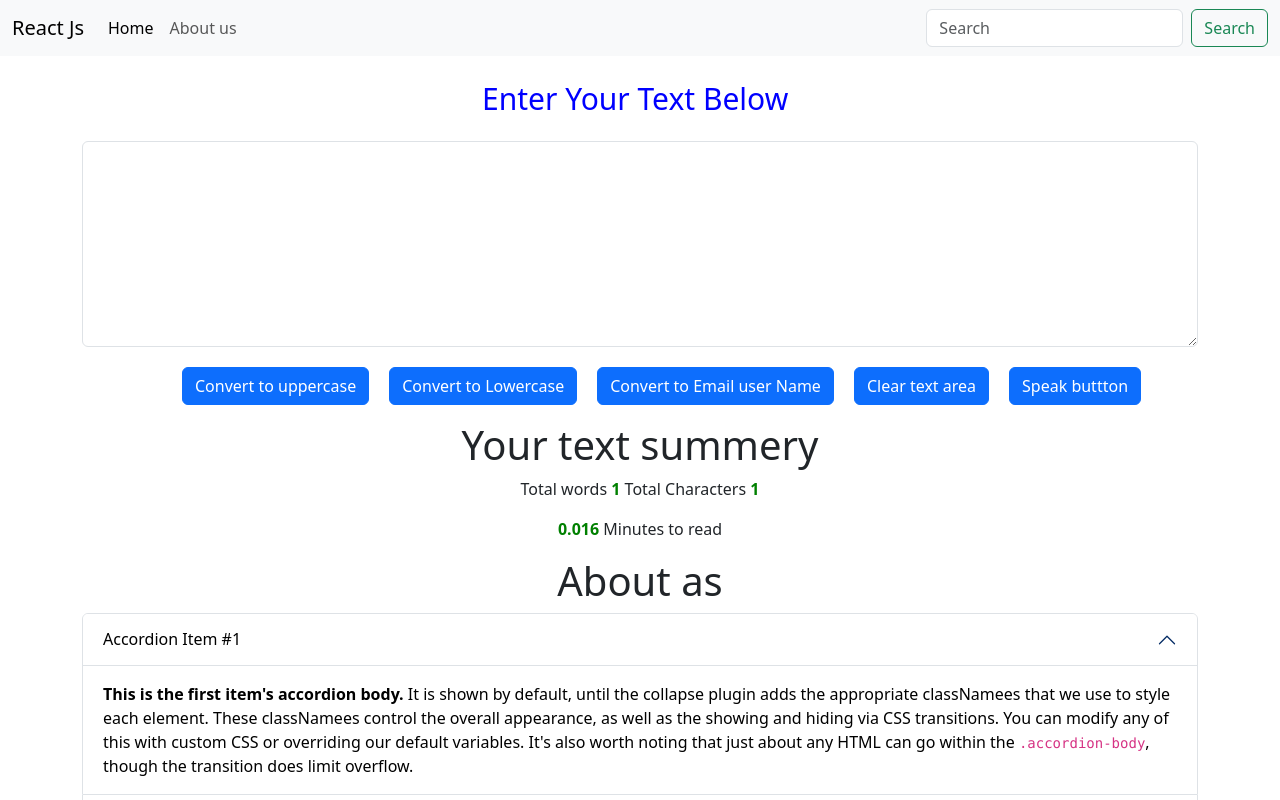
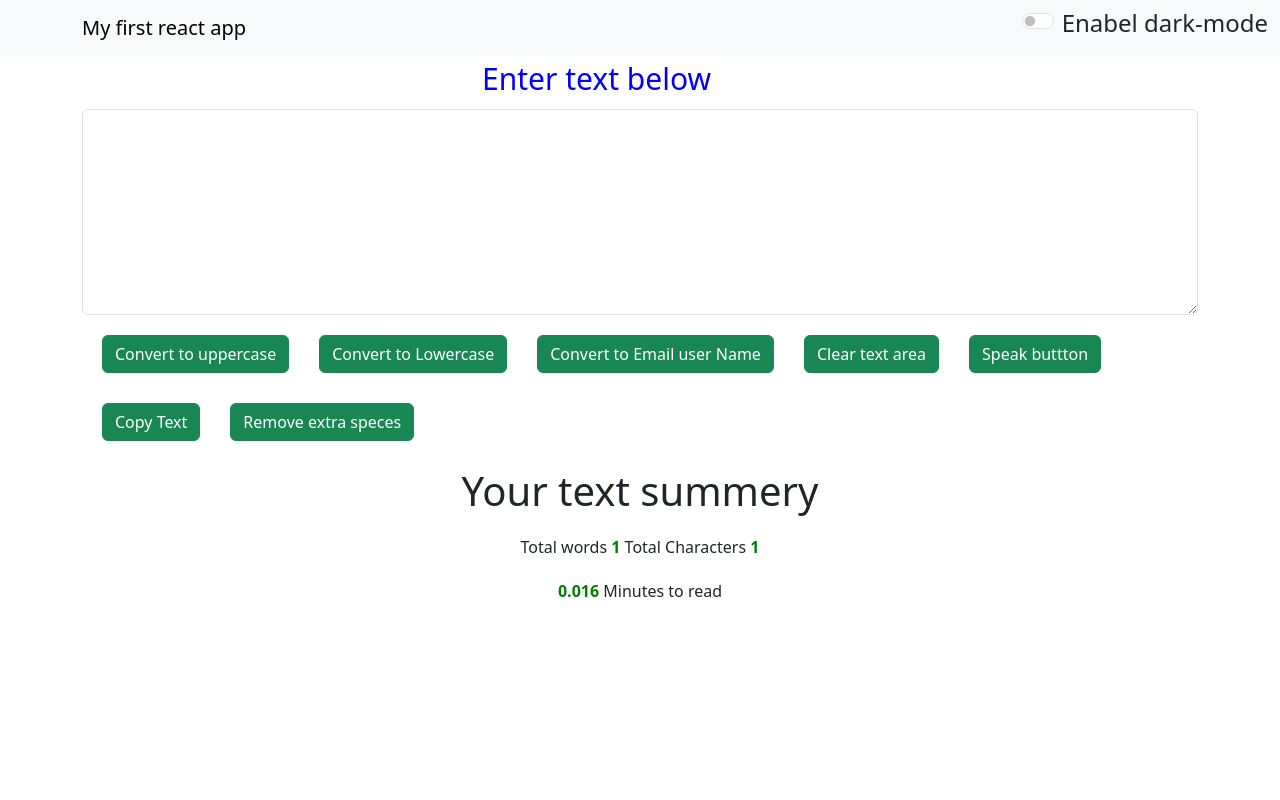
Before and after one commit to HarshBaghele/TextUtiless, a React (Create React App) app: page / in a window 1280 px wide. Shown: the top 800 px of the page. Built offline with nearby package versions, Linux system fonts and the light colour scheme.

Commit message:
first commit

```diff
--- a/src/App.css
+++ b/src/App.css
@@ -2,8 +2,7 @@
     text-align: center;
     color: blue;
     margin-left: 400px;
-    margin-top: 20px;
-    margin-bottom: 20px;
+    margin-top: 0px;
     font-size: 30px;
 }
 *{
@@ -12,17 +11,23 @@
     box-sizing: border-box;
 }
 body {
-    height: 1000px;
+    /* height: 600px; */
+    /* background-color: rgb(250, 246, 246); */
 }
 #Btn1,#Btn2 {
     margin-top: 20px;
     margin-left: 20px;
 }
 #Btn1 {
-    margin-left: 100px;
+
+}
+#Btn3 {
+    margin-top: 20px;
+    margin-left: 20px;
 }
 h1,p,h2{
     text-align: center;
+    margin-bottom: 20px;
 }
 b {
     color: green;
@@ -31,3 +36,60 @@ b {
     display: flex;
     justify-content: center;
 }
+/* For devices with a width of 1200px and above (desktops) */
+@media (min-width: 1200px) {
+    button {
+        font-size: 18px;
+        padding: 12px 10px;
+        margin: 10px;
+    }
+    .navbar-brand {
+        margin-left: 70px;
+    }
+    .form-check {
+        margin-left: 70px;
+    }
+}
+
+/* For tablets (768px to 1199px) */
+@media (min-width: 768px) and (max-width: 1199px) {
+    button {
+        font-size: 16px;
+        padding: 10px 10px;
+        margin: 8px;
+    }
+    .navbar-brand {
+        margin-left: 70px;
+    }
+    .form-check {
+        margin-left: 70px;
+    }
+}
+
+/* For mobile devices (up to 767px) */
+@media (max-width: 767px) {
+    button {
+        font-size: 14px;
+        width: 270px; /* Make buttons take full width on small screens */
+        display: block; /* Stack buttons vertically */
+    }
+    #Btn1,#Btn2,#Btn3 {
+        margin-left: 50px;
+    }
+    .navbar-brand {
+        margin-left: 50px;
+    }
+    .form-check {
+        display: block;
+    }
+    .form-label {
+        display: none;
+    }
+    .form-control {
+        margin-top: 40px;
+    }
+    h4 {
+        font-size: 13px;
+        margin-top: 5px;
+    }
+}
--- a/src/App.js
+++ b/src/App.js
@@ -1,17 +1,32 @@
 // import logo from './logo.svg';
+import React, { useState } from 'react';
+
+
 import './App.css';
-import About from './componets/about';
 import Navbar from './componets/Navbar';
 import TextForm from './componets/textForm';
 
 function App() {
+  const[mode, setMode] = useState("light");
+  const toggleMode =()=> {
+    if(mode==='light') {
+       setMode('dark');
+       document.body.style.backgroundColor='black';
+       document.body.style.color='white';
+       document.querySelector('h4').innerHTML="Enabel light-mode"
+    } else {
+       setMode('light');
+       document.body.style.backgroundColor='white';
+       document.body.style.color='black';
+        document.querySelector('h4').innerHTML="Enabel dark-mode"
+    }
+  }
   return (
     <>
-<Navbar title="React Js" About="About us" joo="Contact"/>
+<Navbar title="React Js" About="About us" joo="Contact" mode={mode} toggle={toggleMode}/>
 <div className="container">
 <TextForm text = "Enter Your Text Below"/>
 </div>
-<About/>
 </>
   );
 }
--- a/src/componets/Navbar.js
+++ b/src/componets/Navbar.js
@@ -5,26 +5,13 @@ import React from 'react'
 export default function Navbar(props) {
   return (
     <>
-    <nav className="navbar navbar-expand-lg bg-body-tertiary">
+    <nav className="navbar navbar-expand-lg bg-body-tertiary" data-bs-theme={props.mode}>
   <div className="container-fluid">
-    <a className="navbar-brand" href="/">{props.title}</a>
-    <button className="navbar-toggler" type="button" data-bs-toggle="collapse" data-bs-target="/navbarScroll" aria-controls="navbarScroll" aria-expanded="false" aria-label="Toggle navigation">
-      <span className="navbar-toggler-icon"></span>
-    </button>
-    <div className="collapse navbar-collapse" id="navbarScroll">
-      <ul className="navbar-nav me-auto my-2 my-lg-0 navbar-nav-scroll" Style="--bs-scroll-height: 100px;">
-        <li className="nav-item">
-          <a className="nav-link active" aria-current="page" href="/">Home</a>
-        </li>
-        <li className="nav-item">
-          <a className="nav-link" href="/">{props.About}</a>
-        </li>
-      </ul>
-      <form className="d-flex" role="search">
-        <input className="form-control me-2" type="search" placeholder="Search" aria-label="Search"/>
-        <button className="btn btn-outline-success" type="submit">Search</button>
-      </form>
-    </div>
+    <a className="navbar-brand" href="/">My first react app</a>
+      <div className={`form-check form-switch text-${props.mode==='light'?'dark':'light'}`}>
+  <input className="form-check-input" onClick={props.toggle} type="checkbox" role="switch" id="flexSwitchCheckDefault"/>
+  <div className="main"><h4>Enabel dark-mode</h4></div>
+     </div>
   </div>
 </nav>
   </>
--- a/src/componets/about.js
+++ b/src/componets/about.js
@@ -1,70 +1,85 @@
-import React, { useState } from 'react'
+// import React from 'react'
 
-export default function About() {
-     const [myStyle, setMystyle]= useState({
-      color:'black',
-      backgroundColor:'white',
-     });
-     const [btnText, setbtnText]= useState('Enabel Dark-mode')
-     let Styleto = () => {
-      if(myStyle.color==='white') {
-        setMystyle({
-          color:'black',
-          backgroundColor:'white',
-        })
-        setbtnText("Enabel Dark-mode")
-      } else {
-        setMystyle({
-          color:'white',
-          backgroundColor:'black',
-        })
-        setbtnText("Enabel Light-mode")
-      }
-     }
-  return (
-    <>
-    <div className="container" >
-    <h1>About as</h1>
-    <div className="accordion" id="accordionExample">
-    <div className="accordion-item" style={myStyle}>
-      <h2 className="accordion-header">
-        <button className="accordion-button" type="button" data-bs-toggle="collapse" data-bs-target="#collapseOne" aria-expanded="true" aria-controls="collapseOne" style={myStyle}>
-          Accordion Item #1
-        </button>
-      </h2>
-      <div id="collapseOne" className="accordion-collapse collapse show" data-bs-parent="#accordionExample" style={myStyle}>
-        <div className="accordion-body" style={myStyle}>
-          <strong>This is the first item's accordion body.</strong> It is shown by default, until the collapse plugin adds the appropriate classNamees that we use to style each element. These classNamees control the overall appearance, as well as the showing and hiding via CSS transitions. You can modify any of this with custom CSS or overriding our default variables. It's also worth noting that just about any HTML can go within the <code>.accordion-body</code>, though the transition does limit overflow.
-        </div>
-      </div>
-    </div>
-    <div className="accordion-item" style={myStyle}>
-      <h2 className="accordion-header">
-        <button className="accordion-button collapsed" type="button" data-bs-toggle="collapse" data-bs-target="#collapseTwo" aria-expanded="false" aria-controls="collapseTwo" style={myStyle}>
-          Accordion Item #2
-        </button>
-      </h2>
-      <div id="collapseTwo" className="accordion-collapse collapse" data-bs-parent="#accordionExample" style={myStyle}>
-        <div className="accordion-body" style={myStyle}>
-          <strong>This is the second item's accordion body.</strong> It is hidden by default, until the collapse plugin adds the appropriate classNamees that we use to style each element. These classNamees control the overall appearance, as well as the showing and hiding via CSS transitions. You can modify any of this with custom CSS or overriding our default variables. It's also worth noting that just about any HTML can go within the <code>.accordion-body</code>, though the transition does limit overflow.
-        </div>
-      </div>
-    </div>
-    <div className="accordion-item" style={myStyle}>
-      <h2 className="accordion-header">
-        <button className="accordion-button collapsed" type="button" data-bs-toggle="collapse" data-bs-target="#collapseThree" aria-expanded="false" aria-controls="collapseThree" style={myStyle}>
-          Accordion Item #3
-        </button>
-      </h2>
-      <div id="collapseThree" className="accordion-collapse collapse" data-bs-parent="#accordionExample" style={myStyle}>
-        <div className="accordion-body" style={myStyle}>
-          <strong>This is the third item's accordion body.</strong> It is hidden by default, until the collapse plugin adds the appropriate classNamees that we use to style each element. These classNamees control the overall appearance, as well as the showing and hiding via CSS transitions. You can modify any of this with custom CSS or overriding our default variables. It's also worth noting that just about any HTML can go within the <code>.accordion-body</code>, though the transition does limit overflow.
-        </div>
-      </div>
-    </div>
-  </div>
-  </div>
-  <div className="ntn11"> <button id='Btn2' className="btn btn-primary" onClick={Styleto}>{btnText}</button></div>>
-  </>
-  )
-}
+// export default function About() {
+//     //  const [myStyle, setMystyle]= useState({
+//     //   color:'black',
+//     //   backgroundColor:'white',
+//     //  });
+//     //  const [btnText, setbtnText]= useState('Enabel Dark-mode');
+//     //  const [btncol, setbtnColo]= useState({
+//     //   color:'white',
+//     //   backgroundColor:'black',
+//     //   border:'1px solid white',
+//     //  });
+//     //  let Styleto = () => {
+//     //   if(myStyle.color==='white') {
+//     //     setMystyle({
+//     //       color:'black',
+//     //       backgroundColor:'white',
+//     //     })
+//     //     setbtnColo({
+//     //       color:'white',
+//     //       backgroundColor:'black',
+//     //       border:'1px solid white',
+//     //     })
+//     //     setbtnText("Enabel Dark-mode")
+//     //   } else {
+//     //     setMystyle({
+//     //       color:'white',
+//     //       backgroundColor:'black',
+//     //     })
+//     //     setbtnColo({
+//     //       color:'black',
+//     //       backgroundColor:'white',
+//     //       border:'1px solid black',
+//     //     })
+//     //     setbtnText("Enabel Light-mode")
+//     //   }
+//     //  }
+//   return (
+// //     <>
+// //     <div className="container" >
+// //     <h1>About as</h1>
+// //     <div className="accordion" id="accordionExample">
+// //     <div className="accordion-item" style={myStyle}>
+// //       <h2 className="accordion-header">
+// //         <button className="accordion-button" type="button" data-bs-toggle="collapse" data-bs-target="#collapseOne" aria-expanded="true" aria-controls="collapseOne" style={myStyle}>
+// //           Accordion Item #1
+// //         </button>
+// //       </h2>
+// //       <div id="collapseOne" className="accordion-collapse collapse show" data-bs-parent="#accordionExample" style={myStyle}>
+// //         <div className="accordion-body" style={myStyle}>
+// //           <strong>This is the first item's accordion body.</strong> It is shown by default, until the collapse plugin adds the appropriate classNamees that we use to style each element. These classNamees control the overall appearance, as well as the showing and hiding via CSS transitions. You can modify any of this with custom CSS or overriding our default variables. It's also worth noting that just about any HTML can go within the <code>.accordion-body</code>, though the transition does limit overflow.
+// //         </div>
+// //       </div>
+// //     </div>
+// //     <div className="accordion-item" style={myStyle}>
+// //       <h2 className="accordion-header">
+// //         <button className="accordion-button collapsed" type="button" data-bs-toggle="collapse" data-bs-target="#collapseTwo" aria-expanded="false" aria-controls="collapseTwo" style={myStyle}>
+// //           Accordion Item #2
+// //         </button>
+// //       </h2>
+// //       <div id="collapseTwo" className="accordion-collapse collapse" data-bs-parent="#accordionExample" style={myStyle}>
+// //         <div className="accordion-body" style={myStyle}>
+// //           <strong>This is the second item's accordion body.</strong> It is hidden by default, until the collapse plugin adds the appropriate classNamees that we use to style each element. These classNamees control the overall appearance, as well as the showing and hiding via CSS transitions. You can modify any of this with custom CSS or overriding our default variables. It's also worth noting that just about any HTML can go within the <code>.accordion-body</code>, though the transition does limit overflow.
+// //         </div>
+// //       </div>
+// //     </div>
+// //     <div className="accordion-item" style={myStyle}>
+// //       <h2 className="accordion-header">
+// //         <button className="accordion-button collapsed" type="button" data-bs-toggle="collapse" data-bs-target="#collapseThree" aria-expanded="false" aria-controls="collapseThree" style={myStyle}>
+// //           Accordion Item #3
+// //         </button>
+// //       </h2>
+// //       <div id="collapseThree" className="accordion-collapse collapse" data-bs-parent="#accordionExample" style={myStyle}>
+// //         <div className="accordion-body" style={myStyle}>
+// //           <strong>This is the third item's accordion body.</strong> It is hidden by default, until the collapse plugin adds the appropriate classNamees that we use to style each element. These classNamees control the overall appearance, as well as the showing and hiding via CSS transitions. You can modify any of this with custom CSS or overriding our default variables. It's also worth noting that just about any HTML can go within the <code>.accordion-body</code>, though the transition does limit overflow.
+// //         </div>
+// //       </div>
+// //     </div>
+// //   </div>
+// //   </div>
+// //   <div className="ntn11"> <button id='Btn2' className="btn btn-"style={btncol} onClick={Styleto}>{btnText}</button></div>
+// //   </>
+//   )
+// }
--- a/src/componets/textForm.js
+++ b/src/componets/textForm.js
@@ -30,18 +30,30 @@ export default function TextForm(props) {
       msg.text= text;
       window.speechSynthesis.speak(msg);
     }
+    let handelCopy = () => {
+      let text = document.getElementById('mybox');
+      text.select();
+      navigator.clipboard.writeText(text.value)
+      window.alert("Text copied");
+    }
+    let handelExtra = () => {
+      let newText = text.split(/[ ]+/);
+      setText(newText.join(" "));
+    }
 
     const [text, setText]= useState(" ");
   return (
     <>
 <div className="mb-3">
-  <label htmlFor="Mybox" className="form-label">{props.text}</label>
+  <label htmlFor="Mybox" className="form-label">Enter text below</label>
   <textarea className="form-control" id="mybox" rows="8" value={text} onChange={handelChange}></textarea>
-  <button id='Btn1' className="btn btn-primary"onClick={handel}>Convert to uppercase</button>
-  <button id='Btn2' className="btn btn-primary"onClick={handel2}>Convert to Lowercase</button>
-  <button id='Btn2' className="btn btn-primary"onClick={handel3}>Convert to Email user Name</button>
-  <button id='Btn2' className="btn btn-primary"onClick={handel4}>Clear text area</button>
-  <button id='Btn2' className="btn btn-primary"onClick={handelspeak}>Speak buttton</button>
+  <button id='Btn1' className="btn btn-success"onClick={handel}>Convert to uppercase</button>
+  <button id='Btn2' className="btn btn-success"onClick={handel2}>Convert to Lowercase</button>
+  <button id='Btn2' className="btn btn-success"onClick={handel3}>Convert to Email user Name</button>
+  <button id='Btn2' className="btn btn-success"onClick={handel4}>Clear text area</button>
+  <button id='Btn2' className="btn btn-success"onClick={handelspeak}>Speak buttton</button>
+  <button id='Btn2' className="btn btn-success"onClick={handelCopy}>Copy Text</button>
+  <button id='Btn3' className="btn btn-success"onClick={handelExtra}>Remove extra speces</button>
 </div>
 <div className="container">
   <h1>Your text summery</h1>
```
